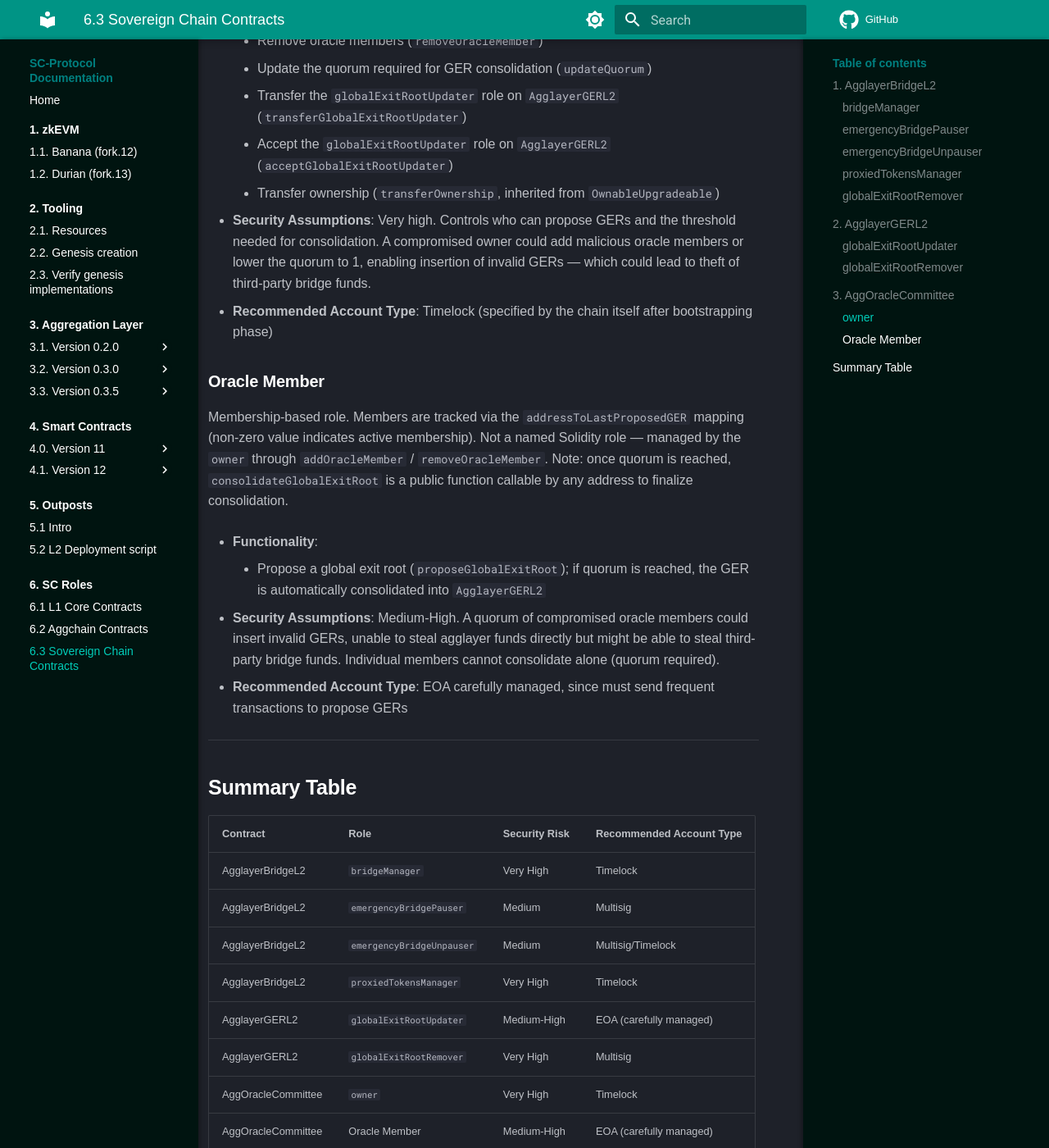
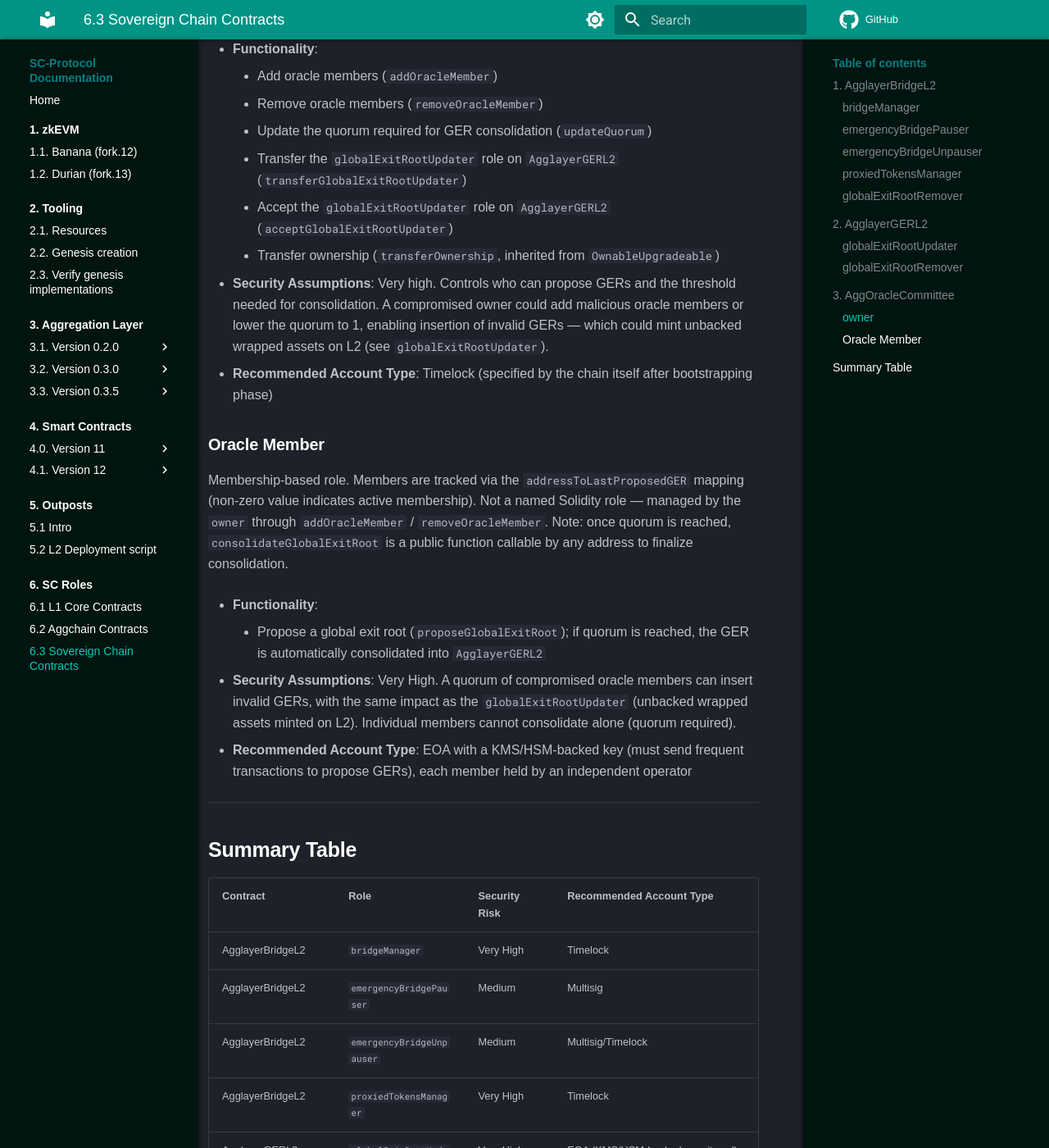
Before and after one commit to agglayer/protocol-team-docs, an MkDocs documentation site: the page built from docs/sovereign-contracts-roles/sovereign-contracts.md, in a window 1280 px wide and 1400 px high, scrolled down 4799 px. Shown: the whole window at 82% size. Built offline with MkDocs 1.6.1 and Material for MkDocs 9.7.7, drawn with Linux system fonts in a browser that asks for light colours; comment, search, counter and statistics services are not loaded; some of the changed text lies outside the part shown.

Commit message:
docs(sovereign-roles): re-rate GER updater and oracle members as Very High
Invalid GERs let claims mint unbacked wrapped assets on L2, so L2 users of
the chain can lose funds, not only third-party bridges. State the FEP
condition (remover = address(0)) and recommend KMS/HSM-backed keys.

Co-Authored-By: Claude Opus 5.5 <noreply@anthropic.com>

```diff
--- a/docs/sovereign-contracts-roles/sovereign-contracts.md
+++ b/docs/sovereign-contracts-roles/sovereign-contracts.md
@@ -93,8 +93,8 @@ Read from `AgglayerGERL2.globalExitRootRemover()`. On `AgglayerBridgeL2`:
     - Insert new global exit roots (`insertGlobalExitRoot`)
     - Transfer the globalExitRootUpdater role (`transferGlobalExitRootUpdater`)
     - If set to zero address, `block.coinbase` (sequencer) can insert GERs
-- **Security Assumptions**: Medium-High. This address has the ability to insert invalid GERs, unable to steal funds of the agglayer and halting the network but might be able to steal third-party bridges.
-- **Recommended Account Type**: EOA carefully managed, since must send lots of transactions
+- **Security Assumptions**: Very High. This address can insert invalid GERs. Claims against an invalid GER mint unbacked wrapped assets on L2, which can be swapped for other users' assets on the chain. The pessimistic proof caps the loss at the chain's own balance, so it cannot steal agglayer funds of other chains, but L2 users of this chain can lose their funds and the chain halts. On FEP chains this is bounded only while `globalExitRootRemover` is `address(0)`.
+- **Recommended Account Type**: EOA with a KMS/HSM-backed key (must send lots of transactions), with GER insertions monitored against L1
 
 ### globalExitRootRemover
 
@@ -126,7 +126,7 @@ Oracle committee contract that manages the insertion of GERs into `AgglayerGERL2
     - Transfer the `globalExitRootUpdater` role on `AgglayerGERL2` (`transferGlobalExitRootUpdater`)
     - Accept the `globalExitRootUpdater` role on `AgglayerGERL2` (`acceptGlobalExitRootUpdater`)
     - Transfer ownership (`transferOwnership`, inherited from `OwnableUpgradeable`)
-- **Security Assumptions**: Very high. Controls who can propose GERs and the threshold needed for consolidation. A compromised owner could add malicious oracle members or lower the quorum to 1, enabling insertion of invalid GERs — which could lead to theft of third-party bridge funds.
+- **Security Assumptions**: Very high. Controls who can propose GERs and the threshold needed for consolidation. A compromised owner could add malicious oracle members or lower the quorum to 1, enabling insertion of invalid GERs — which could mint unbacked wrapped assets on L2 (see `globalExitRootUpdater`).
 - **Recommended Account Type**: Timelock (specified by the chain itself after bootstrapping phase)
 
 ### Oracle Member
@@ -135,8 +135,8 @@ Membership-based role. Members are tracked via the `addressToLastProposedGER` ma
 
 - **Functionality**:
     - Propose a global exit root (`proposeGlobalExitRoot`); if quorum is reached, the GER is automatically consolidated into `AgglayerGERL2`
-- **Security Assumptions**: Medium-High. A quorum of compromised oracle members could insert invalid GERs, unable to steal agglayer funds directly but might be able to steal third-party bridge funds. Individual members cannot consolidate alone (quorum required).
-- **Recommended Account Type**: EOA carefully managed, since must send frequent transactions to propose GERs
+- **Security Assumptions**: Very High. A quorum of compromised oracle members can insert invalid GERs, with the same impact as the `globalExitRootUpdater` (unbacked wrapped assets minted on L2). Individual members cannot consolidate alone (quorum required).
+- **Recommended Account Type**: EOA with a KMS/HSM-backed key (must send frequent transactions to propose GERs), each member held by an independent operator
 
 ---
 
@@ -148,7 +148,7 @@ Membership-based role. Members are tracked via the `addressToLastProposedGER` ma
 | AgglayerBridgeL2 | `emergencyBridgePauser` | Medium | Multisig |
 | AgglayerBridgeL2 | `emergencyBridgeUnpauser` | Medium | Multisig/Timelock |
 | AgglayerBridgeL2 | `proxiedTokensManager` | Very High | Timelock |
-| AgglayerGERL2 | `globalExitRootUpdater` | Medium-High | EOA (carefully managed) |
+| AgglayerGERL2 | `globalExitRootUpdater` | Very High | EOA (KMS/HSM-backed, monitored) |
 | AgglayerGERL2 | `globalExitRootRemover` | Very High | Multisig |
 | AggOracleCommittee | `owner` | Very High | Timelock |
-| AggOracleCommittee | Oracle Member | Medium-High | EOA (carefully managed) |
+| AggOracleCommittee | Oracle Member | Very High | EOA (KMS/HSM-backed, independent operators) |
```
